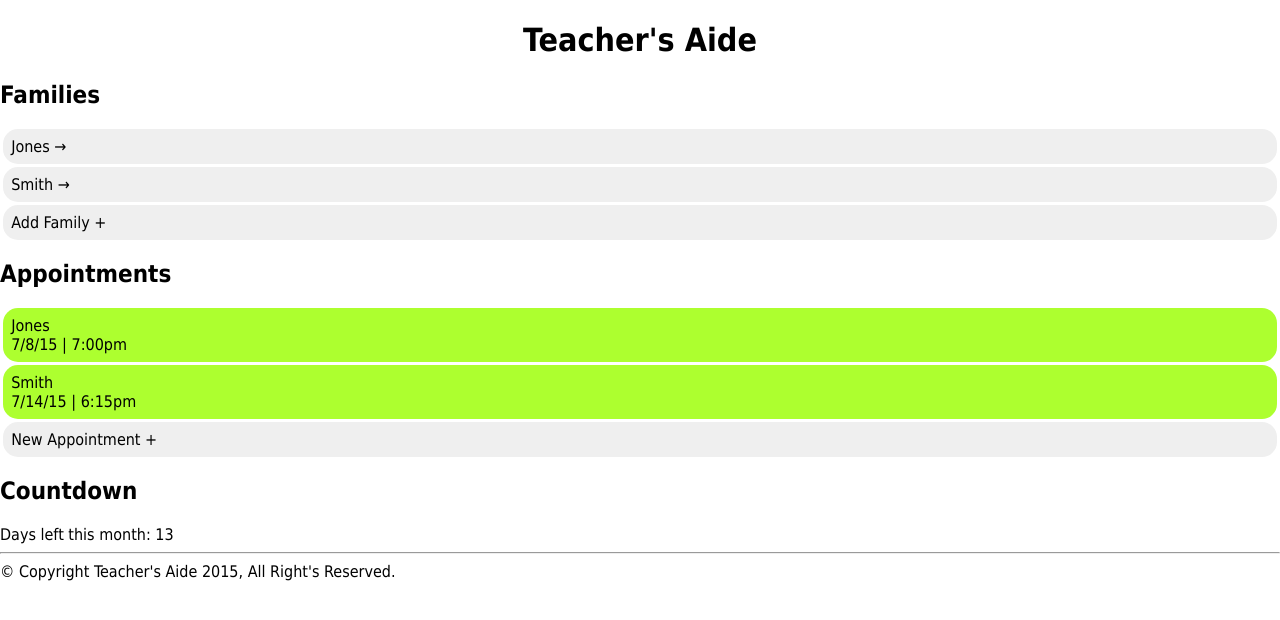
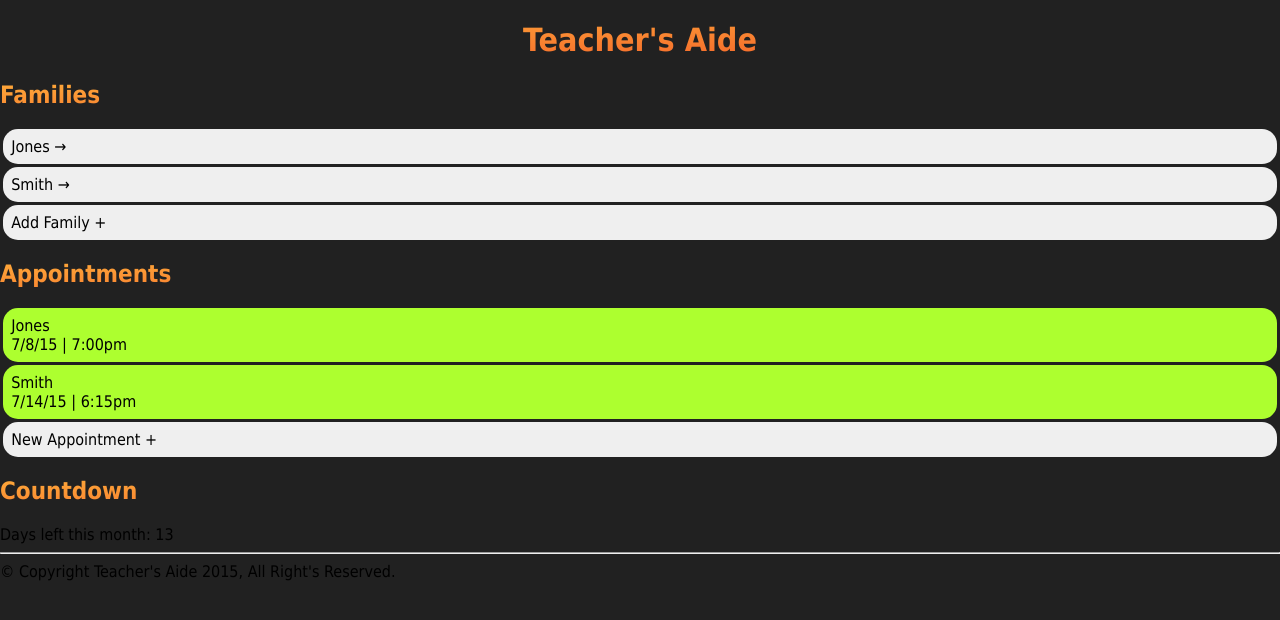
Before and after one commit to Volle-Kyle/3-S-CIT261, a PHP site: page / in a window 1280 px wide. Shown: the top 620 px of the page. Run offline with PHP 8.4, Linux system fonts and the light colour scheme.

Commit message:
CSS changes
Temporary change - background color, font color, basic transition on
hover
Nothing is permanent  or official :^)

```diff
--- a/scripts.js
+++ b/scripts.js
@@ -139,7 +139,7 @@ function addFamily() {
 
 function familyInfo() {
     var jones = JSON.parse(localStorage.getItem('jones'));
-    var output = "<h3>Jones Family</h3>";
+    var output = "<h2>Jones Family</h2>";
     for (var i = 0; i < jones.members.length; i++) {
         output += "<div class='button'><a onclick='memberInfo()'>" + jones.members[i].name + " &rightarrow; </a></div>";
     }
@@ -197,7 +197,6 @@ function displayAddFamily() {
     else {
         div.style.display = 'block';
     }
-    //
 }
 
 function displayAppointments() {
--- a/style.css
+++ b/style.css
@@ -18,6 +18,7 @@ html {
 
 body {
   margin: 0;
+  background-color: #212121;
 }
 
 /* HTML5 display definitions
@@ -136,6 +137,17 @@ h1 {
   text-align: center;
   font-size: 2em;
   margin: 0.67em 0;
+  color: #f35626;
+    background-image: -webkit-linear-gradient(92deg,#f35626,#feab3a);
+    -webkit-background-clip: text;
+    -webkit-text-fill-color: transparent;
+}
+
+h2 {
+  color: #f35626;
+    background-image: -webkit-linear-gradient(92deg,#f35626,#feab3a);
+    -webkit-background-clip: text;
+    -webkit-text-fill-color: transparent;
 }
 
 /**
@@ -454,3 +466,12 @@ tr td:first-child {
 .display {
     display: block;
 }
+
+div.button:hover {
+  background-color: greenyellow;
+  -webkit-transition: background-color 0.3s ease-in-out;
+  -moz-transition: background-color 0.3s ease-in-out;
+  -o-transition: background-color 0.3s ease-in-out;
+  -ms-transition: background-color 0.3s ease-in-out;
+  transition: background-color 0.3s ease-in-out;
+};
```
